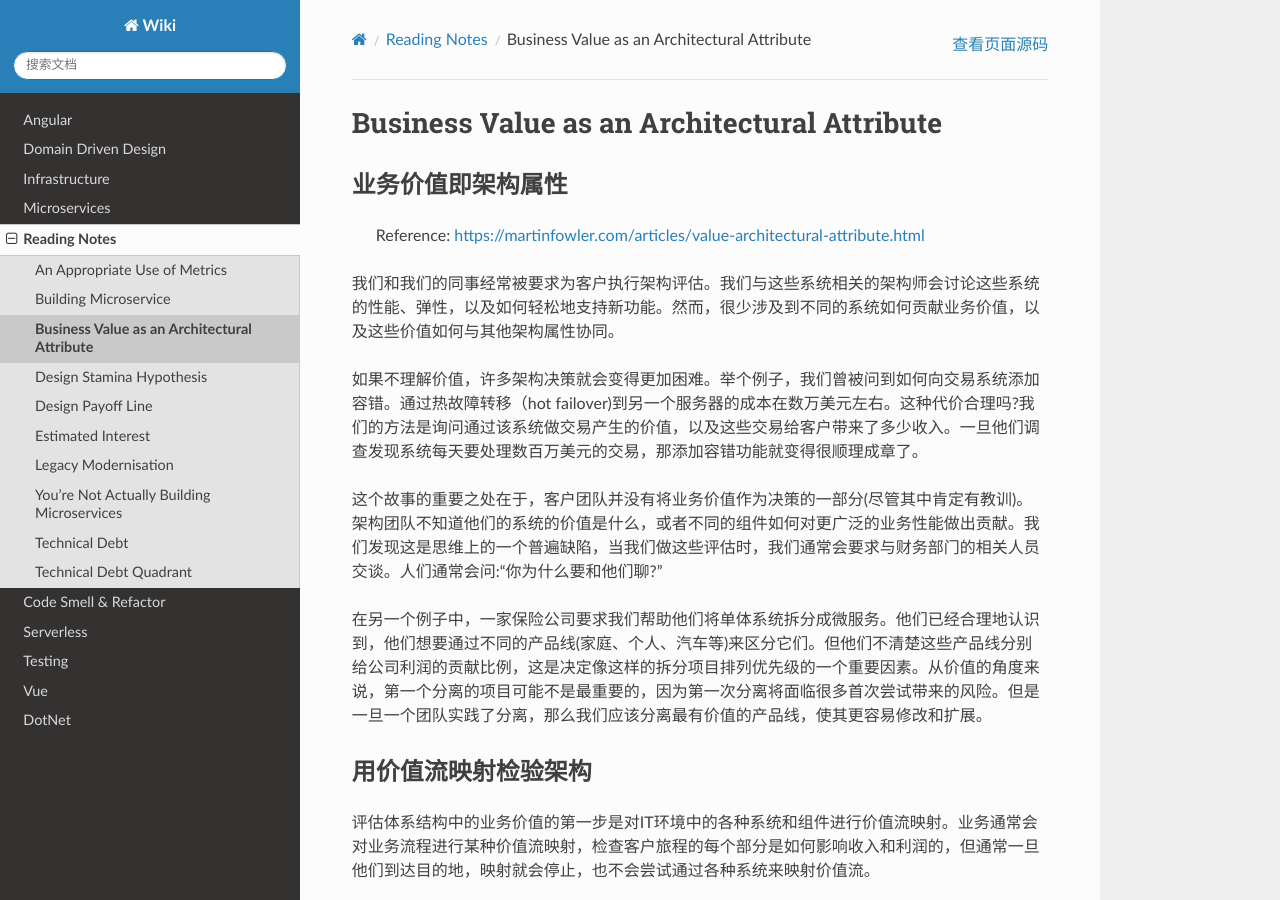
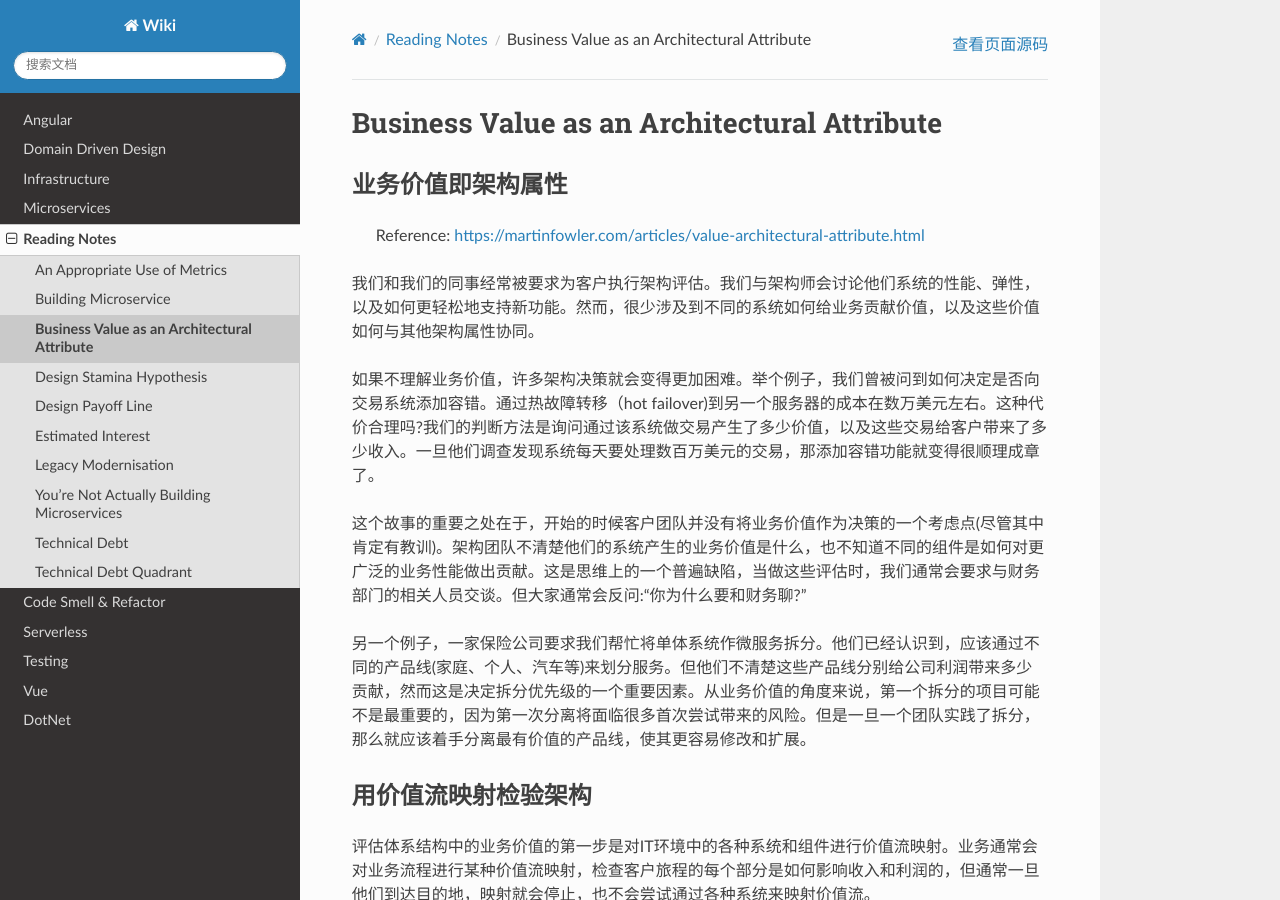
Before and after one commit to abigail830/Sphinx_wiki, a Sphinx documentation site: the page built from source/Reading/Business-Value-as-an-Architectural-Attribute.rst, in a window 1280 px wide and 900 px high. Built offline with Sphinx 7.4.7 and the Read the Docs theme 2.0.0, drawn with Linux system fonts in a browser that asks for light colours.

Commit message:
Update Business-Value-as-an-Architectural-Attribute.rst

```diff
--- a/source/Reading/Business-Value-as-an-Architectural-Attribute.rst
+++ b/source/Reading/Business-Value-as-an-Architectural-Attribute.rst
@@ -6,13 +6,13 @@ Business Value as an Architectural Attribute
 
   Reference: https://martinfowler.com/articles/value-architectural-attribute.html
 
-我们和我们的同事经常被要求为客户执行架构评估。我们与这些系统相关的架构师会讨论这些系统的性能、弹性，以及如何轻松地支持新功能。然而，很少涉及到不同的系统如何贡献业务价值，以及这些价值如何与其他架构属性协同。
+我们和我们的同事经常被要求为客户执行架构评估。我们与架构师会讨论他们系统的性能、弹性，以及如何更轻松地支持新功能。然而，很少涉及到不同的系统如何给业务贡献价值，以及这些价值如何与其他架构属性协同。
 
-如果不理解价值，许多架构决策就会变得更加困难。举个例子，我们曾被问到如何向交易系统添加容错。通过热故障转移（hot failover)到另一个服务器的成本在数万美元左右。这种代价合理吗?我们的方法是询问通过该系统做交易产生的价值，以及这些交易给客户带来了多少收入。一旦他们调查发现系统每天要处理数百万美元的交易，那添加容错功能就变得很顺理成章了。
+如果不理解业务价值，许多架构决策就会变得更加困难。举个例子，我们曾被问到如何决定是否向交易系统添加容错。通过热故障转移（hot failover)到另一个服务器的成本在数万美元左右。这种代价合理吗?我们的判断方法是询问通过该系统做交易产生了多少价值，以及这些交易给客户带来了多少收入。一旦他们调查发现系统每天要处理数百万美元的交易，那添加容错功能就变得很顺理成章了。
 
-这个故事的重要之处在于，客户团队并没有将业务价值作为决策的一部分(尽管其中肯定有教训)。架构团队不知道他们的系统的价值是什么，或者不同的组件如何对更广泛的业务性能做出贡献。我们发现这是思维上的一个普遍缺陷，当我们做这些评估时，我们通常会要求与财务部门的相关人员交谈。人们通常会问:“你为什么要和他们聊?”
+这个故事的重要之处在于，开始的时候客户团队并没有将业务价值作为决策的一个考虑点(尽管其中肯定有教训)。架构团队不清楚他们的系统产生的业务价值是什么，也不知道不同的组件是如何对更广泛的业务性能做出贡献。这是思维上的一个普遍缺陷，当做这些评估时，我们通常会要求与财务部门的相关人员交谈。但大家通常会反问:“你为什么要和财务聊?”
 
-在另一个例子中，一家保险公司要求我们帮助他们将单体系统拆分成微服务。他们已经合理地认识到，他们想要通过不同的产品线(家庭、个人、汽车等)来区分它们。但他们不清楚这些产品线分别给公司利润的贡献比例，这是决定像这样的拆分项目排列优先级的一个重要因素。从价值的角度来说，第一个分离的项目可能不是最重要的，因为第一次分离将面临很多首次尝试带来的风险。但是一旦一个团队实践了分离，那么我们应该分离最有价值的产品线，使其更容易修改和扩展。
+另一个例子，一家保险公司要求我们帮忙将单体系统作微服务拆分。他们已经认识到，应该通过不同的产品线(家庭、个人、汽车等)来划分服务。但他们不清楚这些产品线分别给公司利润带来多少贡献，然而这是决定拆分优先级的一个重要因素。从业务价值的角度来说，第一个拆分的项目可能不是最重要的，因为第一次分离将面临很多首次尝试带来的风险。但是一旦一个团队实践了拆分，那么就应该着手分离最有价值的产品线，使其更容易修改和扩展。
 
 
 用价值流映射检验架构
```
